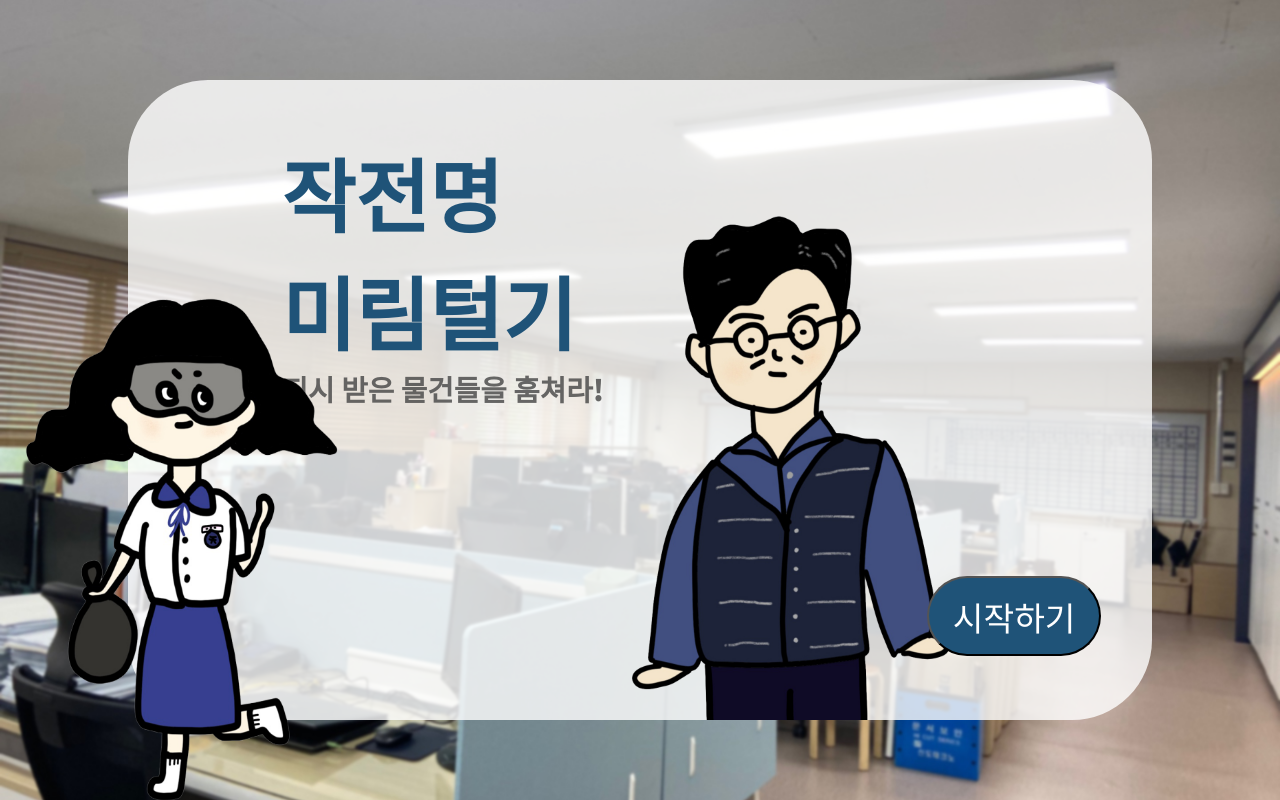
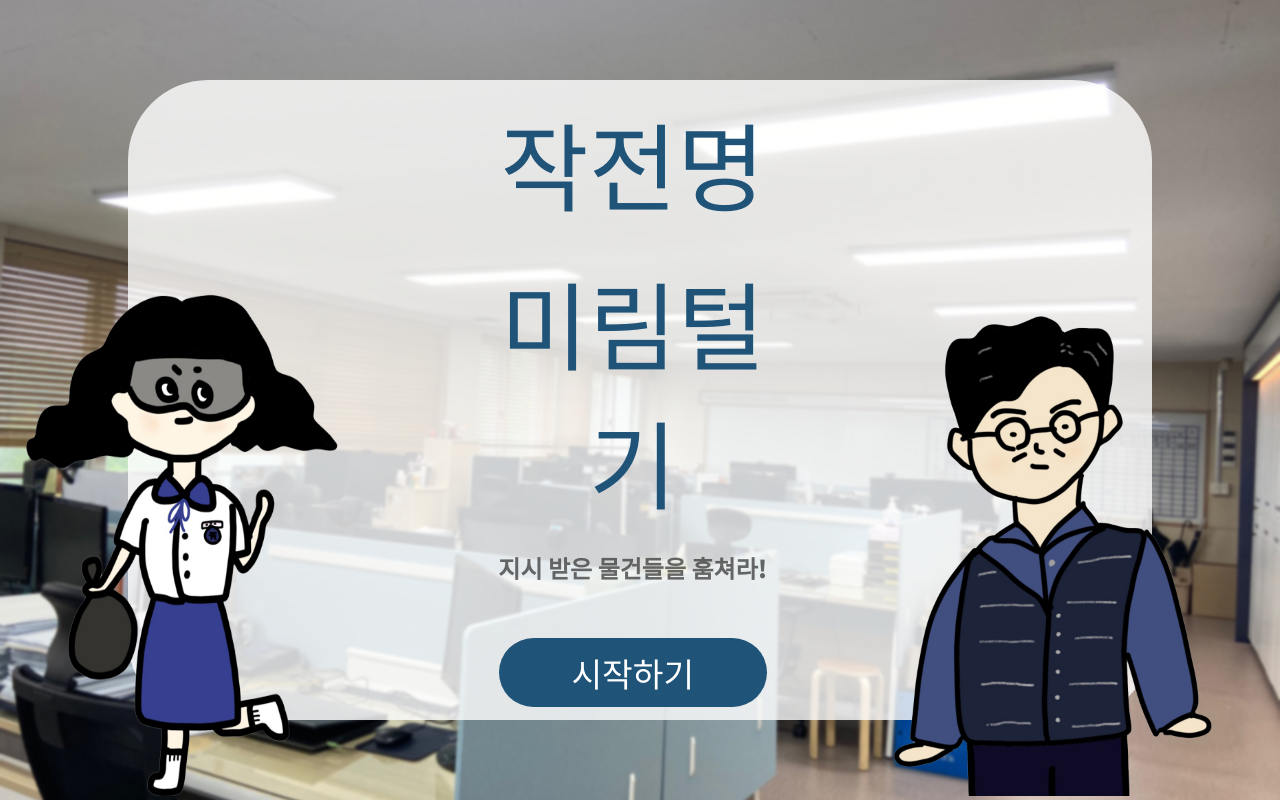
Before and after one commit to chohyeryung/Mejum_TulGi, a React (Create React App) app in the folder client/: page / in a window 1280 px wide. Built offline with nearby package versions, Linux system fonts and the light colour scheme.

Commit message:
install loader and design change

```diff
--- a/client/package.json
+++ b/client/package.json
@@ -12,6 +12,7 @@
     "react": "^17.0.2",
     "react-countdown-circle-timer": "^2.5.3",
     "react-dom": "^17.0.2",
+    "react-loader-spinner": "^4.0.0",
     "react-modal": "^3.14.2",
     "react-router-dom": "^5.2.0",
     "react-scripts": "4.0.3",
--- a/client/src/components/GameLandingPage.js
+++ b/client/src/components/GameLandingPage.js
@@ -10,15 +10,15 @@ function GameLandingPage() {
     setTimeout(() => setTime(time+1), 1000);
 
     useEffect(() => {
-        let results = [];
-        for(let i=0; i<8; i++) {
-            let n = Math.floor(Math.random() * ImageData.length);
-            if(results.indexOf(ImageData[n]) === -1) {
-                results.push(ImageData[n]);
-            }else {
-                i--;
-            }
-        }
+        let results = [ImageData[10], ImageData[11], ImageData[13], ImageData[14], ImageData[19], ImageData[20], ImageData[23], ImageData[25]];
+        // for(let i=0; i<8; i++) {
+        //     let n = Math.floor(Math.random() * ImageData.length);
+        //     if(results.indexOf(ImageData[n]) === -1) {
+        //         results.push(ImageData[n]);
+        //     }else {
+        //         i--;
+        //     }
+        // }
 
         setGoodsImages(results);
 
--- a/client/src/components/GameListPage/GameListPage.js
+++ b/client/src/components/GameListPage/GameListPage.js
@@ -31,7 +31,7 @@ export default function GameListPage(props) {
         </CountdownCircleTimer>
       </div>
 
-      <div id={"ImageContainer"}>
+      <div className="ImageContainer">
         <table className={"ImageTable"}>
           <tr>
             {props.goodsImages.map((data, index) => {
--- a/client/src/components/GamePage/GamePage.js
+++ b/client/src/components/GamePage/GamePage.js
@@ -2,10 +2,12 @@ import React, { useEffect, useRef, useState } from "react";
 import Modal from 'react-modal';
 import { useHistory } from "react-router-dom";
 import ml5 from 'ml5';
+import Loader from 'react-loader-spinner';
 import useInterval from '@use-it/interval';
 import ProgressBar from "./ProgressBar";
 
 import ImageModal from '../Modal/Modal';
+import "react-loader-spinner/dist/loader/css/react-spinner-loader.css";
 import '../../css/game_page.css';
 
 let classifier;
@@ -20,6 +22,7 @@ export default function GamePage(props) {
   const [modalIsOpen, setModalIsOpen] = useState(false);
   const [hintTime, setHintTime] = useState(0);
   const [back, setBack] = useState(false);
+  const [loaded, setLoaded] = useState(false);
   const history = useHistory();
 
   useEffect(() => {
@@ -31,6 +34,7 @@ export default function GamePage(props) {
         });
         videoRef.current.srcObject = stream;
         videoRef.current.play();
+        setLoaded(true);
 
       } catch(err) {
         console.log(err)
@@ -52,10 +56,15 @@ export default function GamePage(props) {
         state: { time: time+hintTime }
       })
     }
-  }, []);
+  });
+
+  useEffect(() => {
+    setPercent(parseInt((8 - imageList.length) / props.goodsImages.length * 100));
+  }, [props.goodsImages.length, imageList.length]);
 
   // 0.5초마다 분석
   useInterval(() => {
+    console.log(imageList);
     if (classifier) {
       classifier.classify(videoRef.current, (error, results) => {
         if (error) {
@@ -78,7 +87,6 @@ export default function GamePage(props) {
 
         if(result.length === 1) {
           setImageList(imageList.filter(image => image.id+'' !== (result[0].label.substr(6, 7))));
-          setPercent(parseInt((8 - imageList.length) / props.goodsImages.length * 100));
         }
       });
     }
@@ -107,9 +115,17 @@ export default function GamePage(props) {
     setTimeout(() => setHintTime(hintTime+1), 1000);
   }
 
-  console.log(back)
+  // console.log(back)
   return(
     <div className="GContainer">
+      <Loader
+        type="Watch"
+        color="#1f5378"
+        height={200}
+        width={200}
+        visible={!loaded}
+        style={{display:'flex', justifyContent:'center', marginTop: '100px' }}
+      />
           <div style={{ display: 'flex', justifyContent: 'center', visibility: back ? 'hidden' : 'visible' }}>
             <ProgressBar className="progress-bar" progress={percent} />
           </div>
@@ -122,8 +138,6 @@ export default function GamePage(props) {
           }
             <span onClick={openModal} className="hintBtn">힌트보기</span>
           </div>
-
-
           <div style={{ marginTop:'110px'}}>
             <video
               ref={videoRef}
--- a/client/src/components/HowToUsePage/HowToUsePage.css
+++ b/client/src/components/HowToUsePage/HowToUsePage.css
@@ -1,6 +1,7 @@
 @font-face {
-  font-family: 'KoreanFrenchTypewriter';
-  src: url('https://cdn.jsdelivr.net/gh/projectnoonnu/noonfonts_2102-01@1.0/KoreanFrenchTypewriter.woff') format('woff');
+  font-family: "KoreanFrenchTypewriter";
+  src: url("https://cdn.jsdelivr.net/gh/projectnoonnu/noonfonts_2102-01@1.0/KoreanFrenchTypewriter.woff")
+    format("woff");
   font-weight: normal;
   font-style: normal;
 }
@@ -24,7 +25,7 @@ main {
   background-image: url("./MainPage.jpg");
 }
 
-.box{
+.box {
   height: 100%;
   width: 80%;
   background-color: antiquewhite;
@@ -41,52 +42,51 @@ main {
   padding-left: 5em;
 }
 
-.box p{
-  font-family: 'KoreanFrenchTypewriter';
+.box p {
+  font-family: "KoreanFrenchTypewriter";
   font-size: 2.5em;
   color: #000;
   margin-left: 3%;
 }
 
-h3{
-  font-family: 'KoreanFrenchTypewriter';
+h3 {
+  font-family: "KoreanFrenchTypewriter";
   font-size: 2.5em;
   color: #000;
-  bottom:12%;
-  right:15%;
+  bottom: 12%;
+  right: 15%;
   float: right;
   position: absolute;
 }
 
-.button  {
-  width:11em;
-  height:4em;
+.button {
+  width: 11em;
+  height: 4em;
   position: absolute;
-  bottom:5%;
-  right:10%;
+  bottom: 5%;
+  right: 10%;
 
-  background-color: #1F5378;
+  background-color: #1f5378;
   border-radius: 2.5em;
-
 }
 
-.button:hover{
+.button:hover {
   background: none;
   cursor: pointer;
-  border-color: #1F5378;
-  color: #1F5378;
+  border-color: #1f5378;
+  color: #1f5378;
 }
 
-.Btnstart{
-  font-family: 'Noto Sans KR', sans-serif;
+.Btnstart {
+  font-family: "Noto Sans KR", sans-serif;
   text-decoration: none;
   font-size: 2em;
   color: white;
 }
 
-.Btnstart:hover{
-  font-family: 'Noto Sans KR', sans-serif;
+.Btnstart:hover {
+  font-family: "Noto Sans KR", sans-serif;
   text-decoration: none;
   font-size: 2em;
-  color: #1F5378;
+  color: #1f5378;
 }
--- a/client/src/components/MainPage/MainPage.css
+++ b/client/src/components/MainPage/MainPage.css
@@ -1,22 +1,23 @@
-@import url('https://fonts.googleapis.com/css2?family=Noto+Sans+KR:wght@900&display=swap');
+@import url("https://fonts.googleapis.com/css2?family=Noto+Sans+KR:wght@900&display=swap");
 main {
   width: 100%;
   max-width: 100vw;
   height: 100vh;
 }
 
-#HomeContainer {
+.HomeContainer {
   display: flex;
   min-width: 100%;
   min-height: 100%;
-
+  flex-direction: row;
+  align-items: center;
   position: fixed;
   background-size: cover;
   background-position: center;
   background-image: url("./MainPage.jpg");
 }
 
-.round{
+.round {
   background-color: white;
   opacity: 80%;
   border-radius: 5em;
@@ -31,89 +32,77 @@ main {
   top: 50%;
   left: 50%;
   transform: translate(-50%, -50%);
+  z-index: 0;
 }
 
-.text{
-  flex-direction: column;
-  justify-content: center;
-
-  width: 80%;
-  height: 80%;
-
-  position: absolute;
-  top: 50%;
-  left: 50%;
-  transform: translate(-50%, -50%);
-}
-
-.text h1{
-  font-family: 'Noto Sans KR', sans-serif;
-  font-size: 5em;
-  color: #1F5378;
-
-  margin-left: 15%;
-  margin-bottom: -5%;
-}
-
-.text h2{
-  font-family: 'Noto Sans KR', sans-serif;
-  font-size: 1.8em;
-  color: #444444;
-
-  margin-left: 15%;
-  margin-top: 5%;
-  opacity: 80%;
-}
-
-.boss{
-  width: 60vh;
-  height: 63vh;
-
-  bottom: 0;
-  position: fixed;
-  left: 40%;
-}
-
-.student{
-  width: 55vh;
-  height: 63vh;
-
-  bottom: 0;
-  position: fixed;
-  float: left;
+.left {
+  z-index: 1;
+  align-self: flex-end;
   margin-left: 2%;
 }
 
-.startBtn  {
-  width:13em;
-  height:6em;
-
-  position: absolute;
-  bottom:10%;
-  right:5%;
-
-  background-color: #1F5378;
-  border-radius: 3em;
-
+.right {
+  z-index: 1;
+  align-self: flex-end;
 }
 
-.startBtn:hover{
-	background: none;
-	cursor: pointer;
-  border-color: #1F5378;
-  color: #1F5378;
+.center {
+  display: flex;
+  flex-direction: column;
+  justify-content: center;
+  z-index: 1;
 }
 
-.a{
-  font-family: 'Noto Sans KR', sans-serif;
+.center span {
+  font-family: "Noto Sans KR", sans-serif;
+  color: #1f5378;
+  text-align: center;
+  font-size: 6rem;
+}
+
+.center h2 {
+  font-family: "Noto Sans KR", sans-serif;
+  color: #444444;
+  opacity: 80%;
+  text-align: center;
+}
+
+.boss {
+  width: 60vh;
+  height: 60vh;
+}
+
+.student {
+  width: 55vh;
+  height: 63vh;
+}
+
+.startBtn {
+  align-self: center;
+  background-color: #1f5378;
+  border-radius: 3em;
+  border: none;
+  width: 80%;
+  padding: 3%;
+  margin-top: 10%;
+}
+
+.startBtn:hover {
+  background: none;
+  cursor: pointer;
+  border-color: #1f5378;
+}
+
+.startBtn a {
+  font-family: "Noto Sans KR", sans-serif;
   text-decoration: none;
   font-size: 2.5em;
   color: white;
 }
 
-.a:hover{
-  font-family: 'Noto Sans KR', sans-serif;
+.startBtn a:hover {
+  font-family: "Noto Sans KR", sans-serif;
   text-decoration: none;
   font-size: 2.5em;
-  color: #1F5378;
+  color: #1f5378;
 }
--- a/client/src/components/MainPage/MainPage.js
+++ b/client/src/components/MainPage/MainPage.js
@@ -5,17 +5,21 @@ import Student from "./student.png";
 
 function MainPage() {
   return (
-    <main id = {"HomeContainer"}>
-      <div className = "round">      </div>
-      <div className = "text">
-        <h1>작전명</h1>
-        <h1>미림털기</h1>
+    <div className="HomeContainer">
+      <div className="round"></div>
+      <div className="left">
+        <img src={Student} className="student" alt="Student"></img>
+      </div>
+      <div className="center">
+        <span>작전명</span><br></br>
+        <span>미림털기</span>
         <h2>지시 받은 물건들을 훔쳐라!</h2>
-        <img src = {Boss} className = "boss"></img>
-        <button className = "startBtn"><a href="/how_to_use" className = "a">시작하기</a></button>
+        <button className="startBtn"><a href="/how_to_use">시작하기</a></button>
       </div>
-      <img src = {Student} className = "student"></img>
-    </main>
+      <div className="right">
+        <img src={Boss} className="boss" alt="Boss"></img>
+      </div>
+    </div>
   );
 }
 
--- a/client/src/css/game_list.css
+++ b/client/src/css/game_list.css
@@ -2,6 +2,7 @@
   background: url("../assets/images/classroom.jpg");
   flex-direction: row;
   justify-content: space-between;
+  align-items: center;
   width: 100%;
   height: 100%;
   position: fixed;
@@ -20,7 +21,7 @@
   font-weight: bold;
 }
 
-#ImageContainer {
+.ImageContainer {
   display: flex;
   justify-content: center;
   position: relative;
--- a/client/src/css/game_page.css
+++ b/client/src/css/game_page.css
@@ -1,7 +1,7 @@
 .GContainer {
   background: url("../assets/images/classroom2.jpg");
   width: 100%;
-  height: 100%;
+  height: 100vh;
   flex-direction: column;
   background-size: cover;
   background-position: center;
```
Also changed, not shown: 2 other files (tests, documents, lock files or other folders). Lines whose indentation alone changed are shown as unchanged.
